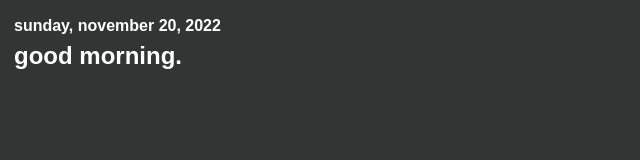
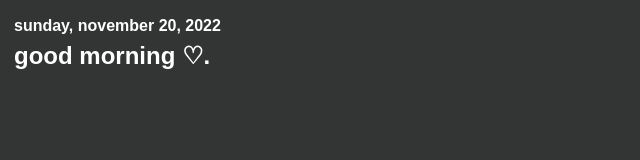
Before and after one commit to xCharcx/notion, a plain HTML site: page index.html in a window 1280 px wide. Shown: the full height of the page, 0-640 px from the left. Drawn offline with Linux system fonts and the light colour scheme.

Commit message:
Update index.html

```diff
--- a/index.html
+++ b/index.html
@@ -58,11 +58,11 @@
     var greet;
 
     if (hrs < 12)
-        greet = 'good morning.  ';
+        greet = 'good morning ♡.  ';
     else if (hrs >= 12 && hrs <= 17)
-        greet = 'good afternoon. ';
+        greet = 'good afternoon ♡. ';
     else if (hrs >= 17 && hrs <= 24)
-        greet = 'good evening.  ';
+        greet = 'good evening ♡.  ';
 
     document.getElementById('lbl').innerHTML = `
         <div class="container">
```
